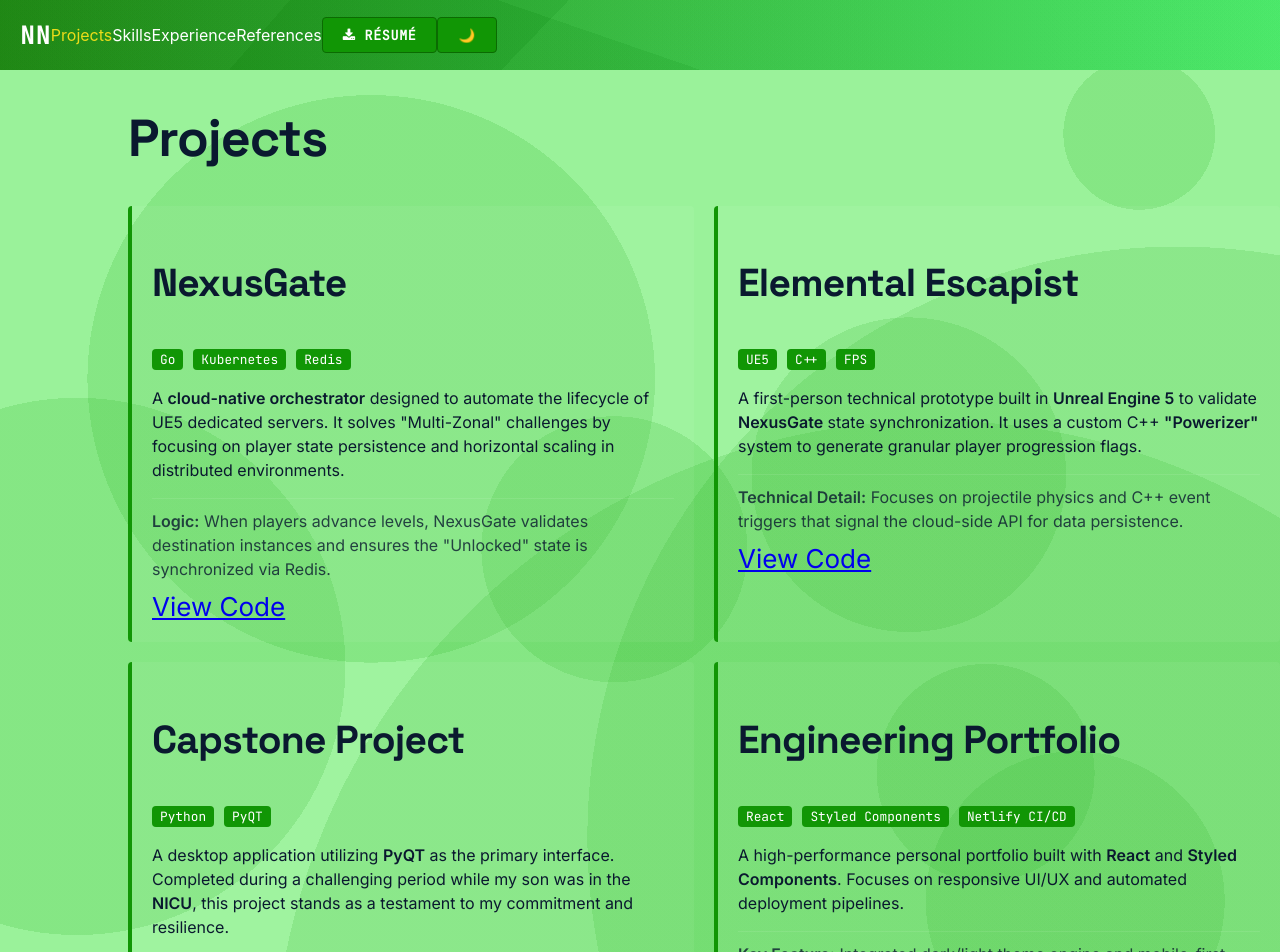
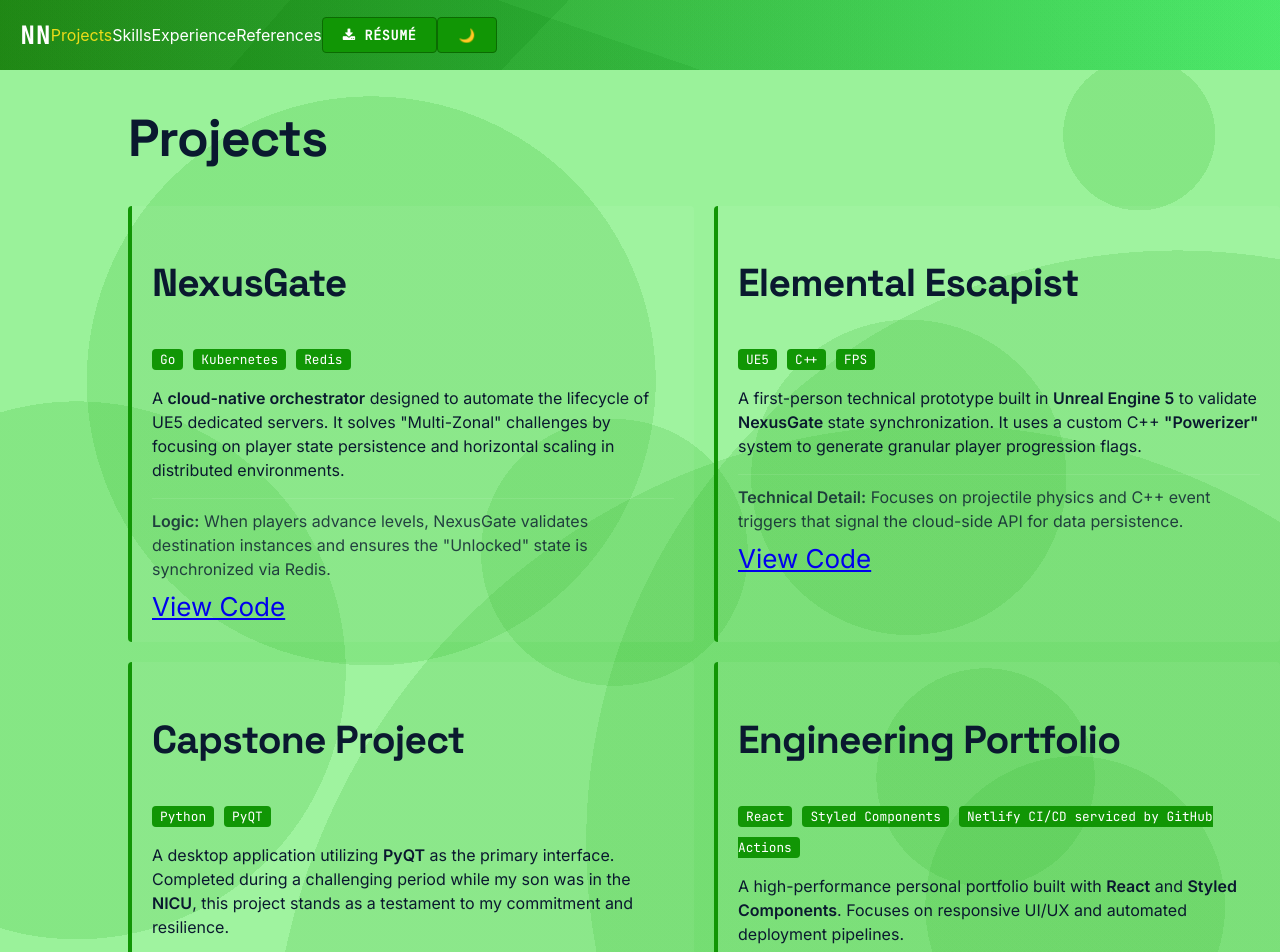
Before and after one commit to NevinsN/professional_portfolio, a React (Create React App) app in the folder professional_portfolio/: page /projects in a window 1280 px wide. Shown: the top 952 px of the page. Built offline with nearby package versions, Linux system fonts and the light colour scheme.

Commit message:
Update projects.js

```diff
--- a/professional_portfolio/src/pages/projects.js
+++ b/professional_portfolio/src/pages/projects.js
@@ -85,7 +85,7 @@
                             <div className="tech-stack">
                                 <span className="tag">React</span>
                                 <span className="tag">Styled Components</span>
-                                <span className="tag">Netlify CI/CD</span>
+                                <span className="tag">Netlify CI/CD serviced by GitHub Actions</span>
                             </div>
                         </div>
                         <div className="project-body">
```
